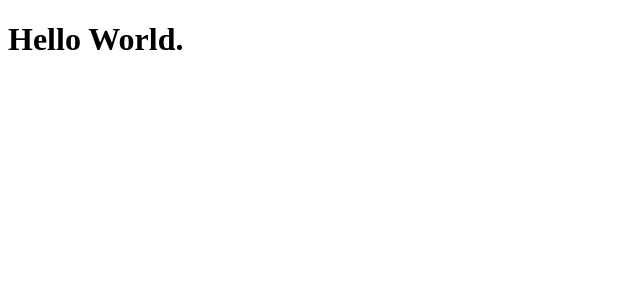
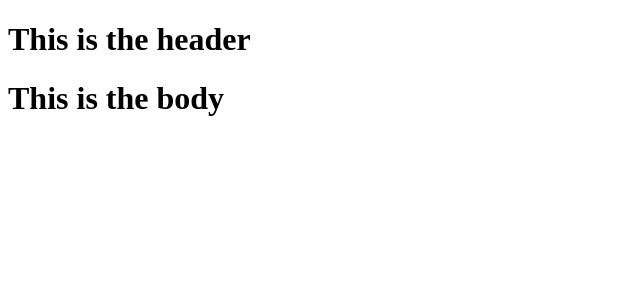
Before and after one commit to FuaadNew/Pollyglot, a React (Vite) app: page / in a window 1280 px wide. Shown: the top 300 px of the page, without its empty margins (0-640 px from the left). Built offline with nearby package versions, Linux system fonts and the light colour scheme.

Commit message:
Add Header and Body components, establish app structure
- Create src/components/ directory
- Add Header.tsx and Body.tsx components
- Update App.tsx to use component-based architecture
- Establish two-div layout foundation for PollyGlot UI

```diff
--- a/src/App.tsx
+++ b/src/App.tsx
@@ -1,11 +1,13 @@
-
+import Header from "./components/Header.tsx";
+import Body from "./components/Body.tsx";
 
 function App() {
 
 
   return (
     <>
-     <h1>Hello World.</h1>
+     <Header/>
+     <Body/>
      </>
   )
 }
--- /dev/null
+++ b/src/components/Body.tsx
@@ -0,0 +1,7 @@
+const Body = () =>{
+    return(
+        <h1>This is the body</h1>
+    )
+}
+
+export default Body;
--- /dev/null
+++ b/src/components/Header.tsx
@@ -0,0 +1,7 @@
+const Header = () =>{
+    return(
+        <h1>This is the header</h1>
+    )
+}
+
+export default Header;
```
